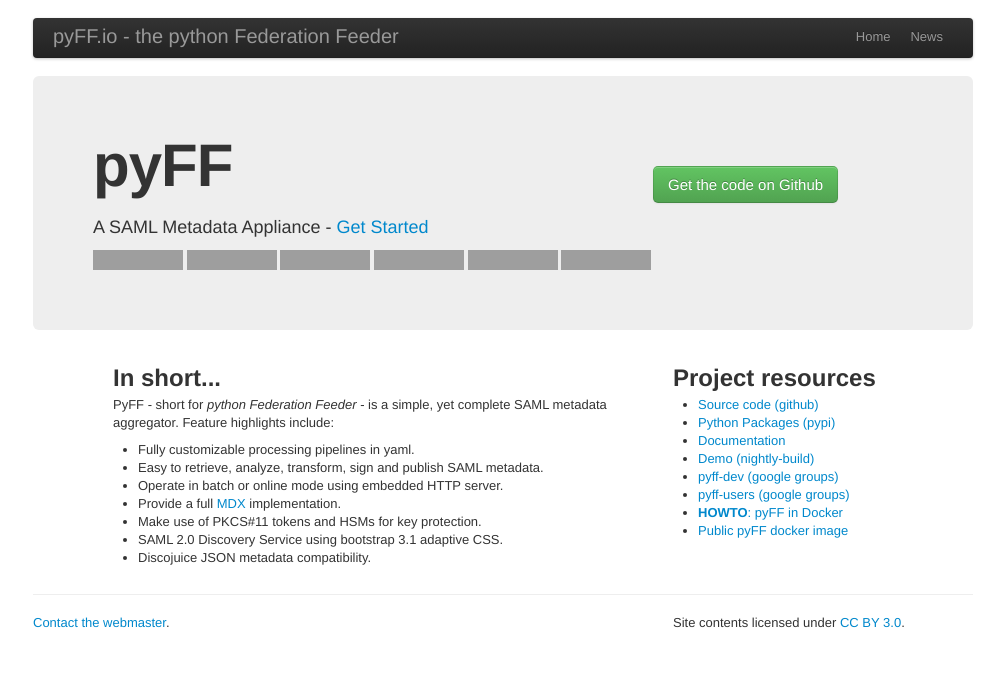
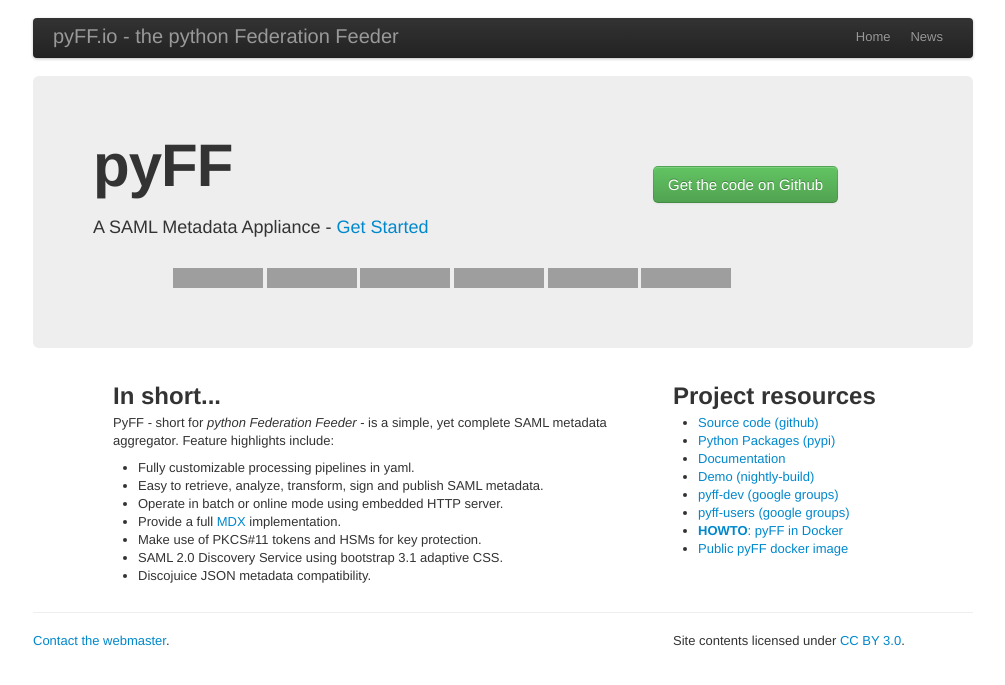
Before and after one commit to IdentityPython/pyFF, a Jekyll site: the page built from index.html, in a window 1280 px wide. Shown: the top 685 px of the page, without its empty margins (137-1142 px from the left). Built offline with Jekyll 4.4.1, drawn with Linux system fonts in a browser that asks for light colours; nearby versions of some CDN libraries; Markdown is read by kramdown in place of the engine named in the settings; grey boxes are pictures that could not be loaded.

Commit message:
more badges

```diff
--- a/index.html
+++ b/index.html
@@ -18,8 +18,10 @@
               <a class="btn btn-large btn-success" style="margin-top: 30px;" href="https://github.com/leifj/pyFF">Get the code on Github</a>
             </div>
           </div>
+          <br/>
           <div class="row">
-             <div class="span12">
+             <div class="span1">&nbsp;</div>
+             <div class="span10">
                <a href='https://travis-ci.org/leifj/pyFF'><img src="https://img.shields.io/travis/leifj/pyXMLSecurity.svg" alt="Build Status"/></a>
                <a href='https://coveralls.io/r/leifj/pyFF'><img src="https://img.shields.io/coveralls/leifj/pyXMLSecurity.svg" alt='Coverage Status'/></a>
                <a href="https://requires.io/github/leifj/pyFF/requirements/?branch=master"><img src="https://img.shields.io/requires/github/leifj/pyXMLSecurity.svg" alt="Requirements Status"/></a>
@@ -27,6 +29,7 @@
                <a href="https://github.com/leifj/pyXMLSecurity/blob/master/LICENSE.txt"><img src="https://img.shields.io/pypi/l/pyXMLSecurity.svg" alt="PyPI License"/></a>
                <a href="https://pypi.python.org/pypi/pyXMLSecurity"><img src="https://img.shields.io/pypi/format/pyXMLSecurity.svg" alt="PyPI Format"/></a>
              </div>
+             <div class="span1">&nbsp;</div>
           </div>
         </div>
       </div>
```
